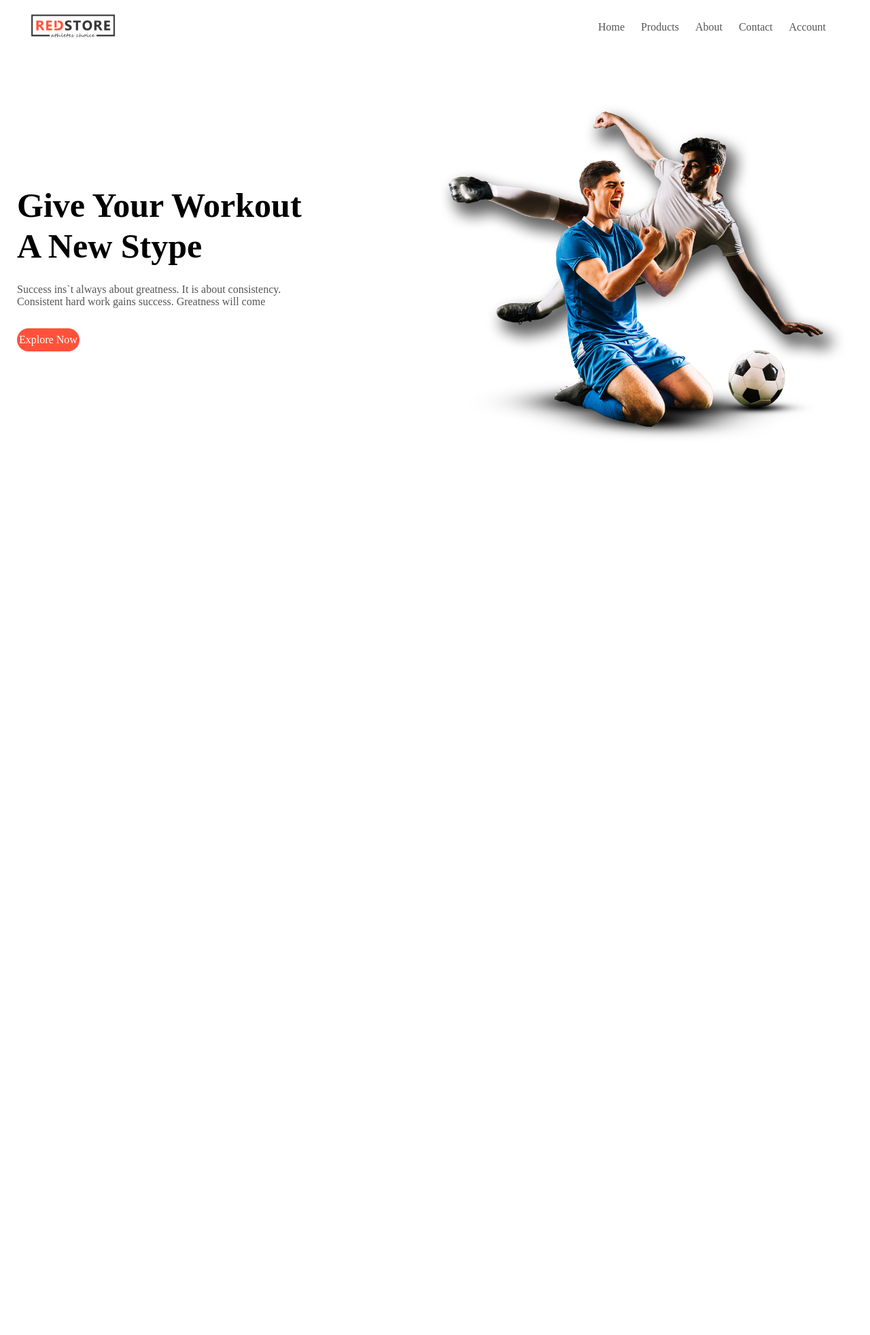
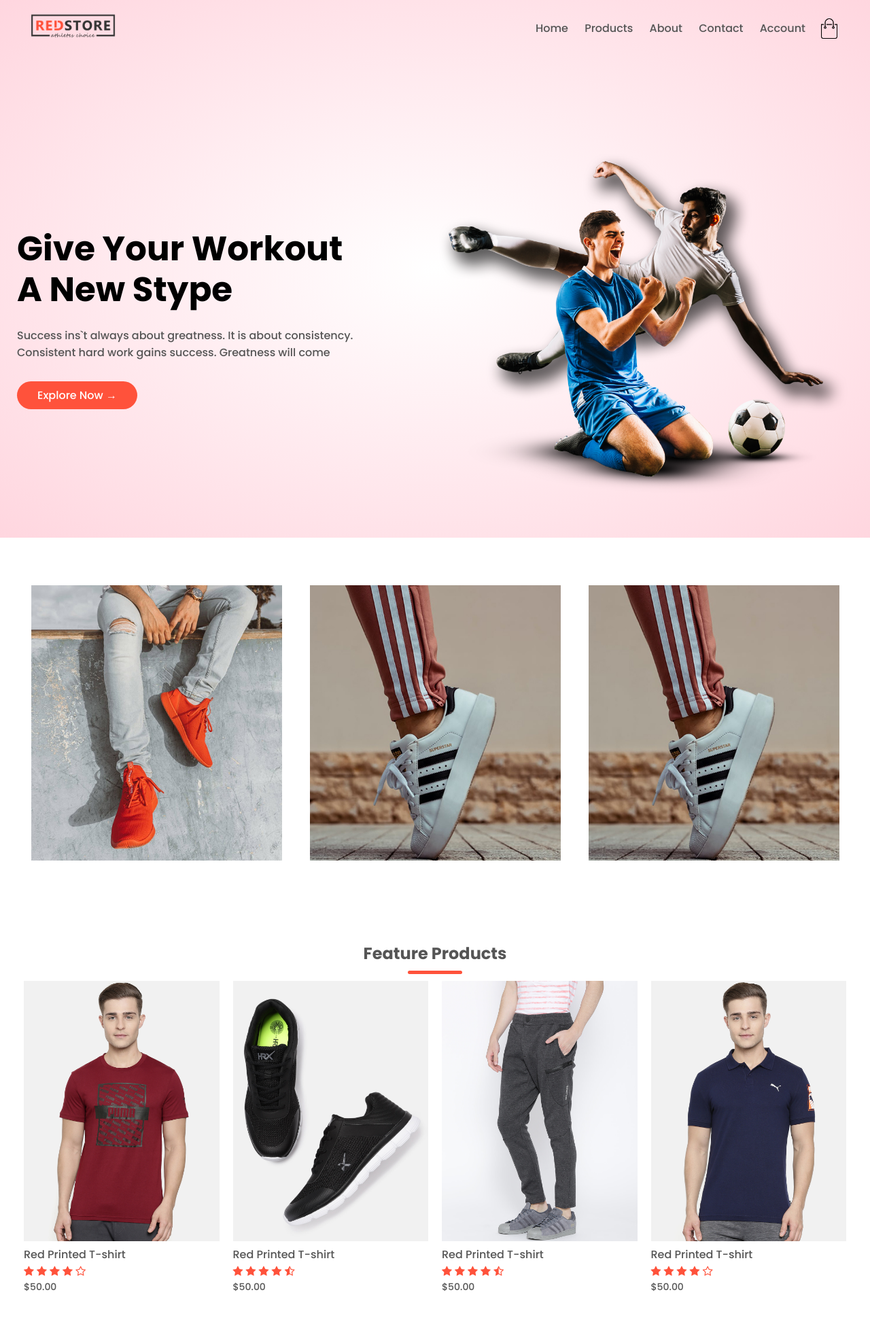
Before and after one commit to VDHUNG79/home-works-js.css.html, a PHP site: page / in a window 1280 px wide. Shown: the whole page at 68% size. Before the commit the page ends 643 px from the top, so only its background shows below. Run offline with PHP 8.4, Linux system fonts and the light colour scheme.

Commit message:
Feature Products

```diff
--- a/demo-web/01-e-store/index.html
+++ b/demo-web/01-e-store/index.html
@@ -5,8 +5,14 @@
     <meta name="viewport" content="width=device-width, initial-scale=1.0">
     <title>Xinh Dzai Web Store</title>
     <link rel="stylesheet" href="style.css">
+    <link href="https://fonts.googleapis.com/css2?family=Poppins:wght@300;500;600;700&display=swap" rel="stylesheet">
+    <link rel="stylesheet" href="https://stackpath.bootstrapcdn.com/font-awesome/4.7.0/css/font-awesome.min.css">
+    <!-- copy from: https://www.bootstrapcdn.com/fontawesome/-->
 </head>
 <body>
+
+    <div class="header">
+
         <div class="container">
 
             <div class="navbar">
@@ -24,6 +30,7 @@
                         <li><a href="">Account</a></li>
                     </ul>
                 </nav>
+                <img src="images/cart.png" alt="" width="30px" height="30px">
 
             </div>
 
@@ -32,7 +39,10 @@
                 <div class="col-2">
                     <h1>Give Your Workout <br> A New Stype </h1>
                     <p>Success ins`t always about greatness. It is about consistency. <br>Consistent hard work gains success. Greatness will come</p>
-                <a href="" class="btn">Explore Now</a>
+                    <a href="" class="btn">Explore Now &#8594;</a>
+                    <!--
+                    Using HTML ICON CODE &#8594; on https://www.toptal.com/designers/htmlarrows/symbols/
+                    -->
                 </div>
 
                 <div class="col-2">
@@ -43,5 +53,97 @@
 
         </div>
 
+    </div>
+
+<!----- featured categories ----->
+
+    <div class="categories">
+
+        <div class="small-container">
+
+            <div class="row">
+
+                <div class="col-3">
+                    <img src="images/category-1.jpg" alt="">
+                </div>
+                <div class="col-3">
+                    <img src="images/category-2.jpg" alt="">
+                </div>
+                <div class="col-3">
+                    <img src="images/category-2.jpg" alt="">
+                </div>
+
+            </div>
+
+        </div>
+
+    </div>
+
+<!----- featured categories ----->
+    <div class="small-container">
+        <h2 class="title">Feature Products</h2>
+        <div class="row">
+            <div class="col-4">
+                <img src="images/product-1.jpg" alt="">
+                <h4>Red Printed T-shirt</h4>
+                <div class="rating">
+                    <i class="fa fa-star" aria-hidden="true"></i>
+                    <i class="fa fa-star" aria-hidden="true"></i>
+                    <i class="fa fa-star" aria-hidden="true"></i>
+                    <i class="fa fa-star" aria-hidden="true"></i>
+                    <i class="fa fa-star-o" aria-hidden="true"></i>
+                    <!-- copy from: https://fontawesome.com/v4.7.0/icons/ -->
+                </div>
+                <p>$50.00</p>
+            </div>
+
+            <div class="col-4">
+                <img src="images/product-2.jpg" alt="">
+                <h4>Red Printed T-shirt</h4>
+                <div class="rating">
+                    <i class="fa fa-star" aria-hidden="true"></i>
+                    <i class="fa fa-star" aria-hidden="true"></i>
+                    <i class="fa fa-star" aria-hidden="true"></i>
+                    <i class="fa fa-star" aria-hidden="true"></i>
+                    <i class="fa fa-star-half-o" aria-hidden="true"></i>
+                    <!-- copy from: https://fontawesome.com/v4.7.0/icons/ -->
+                </div>
+                <p>$50.00</p>
+            </div>
+
+            <div class="col-4">
+                <img src="images/product-3.jpg" alt="">
+                <h4>Red Printed T-shirt</h4>
+                <div class="rating">
+                    <i class="fa fa-star" aria-hidden="true"></i>
+                    <i class="fa fa-star" aria-hidden="true"></i>
+                    <i class="fa fa-star" aria-hidden="true"></i>
+                    <i class="fa fa-star" aria-hidden="true"></i>
+                    <i class="fa fa-star-half-o" aria-hidden="true"></i>
+                    <!-- copy from: https://fontawesome.com/v4.7.0/icons/ -->
+                </div>
+                <p>$50.00</p>
+            </div>
+
+            <div class="col-4">
+                <img src="images/product-4.jpg" alt="">
+                <h4>Red Printed T-shirt</h4>
+                <div class="rating">
+                    <i class="fa fa-star" aria-hidden="true"></i>
+                    <i class="fa fa-star" aria-hidden="true"></i>
+                    <i class="fa fa-star" aria-hidden="true"></i>
+                    <i class="fa fa-star" aria-hidden="true"></i>
+                    <i class="fa fa-star-o" aria-hidden="true"></i>
+                    <!-- copy from: https://fontawesome.com/v4.7.0/icons/ -->
+                </div>
+                <p>$50.00</p>
+            </div>
+        </div>
+    </div>
+
 </body>
 </html>
+
+<!--
+    Using HTML ICON CODE https://www.toptal.com/designers/htmlarrows/symbols/
+ -->
--- a/demo-web/01-e-store/style.css
+++ b/demo-web/01-e-store/style.css
@@ -2,6 +2,10 @@
     margin: 0;
     padding: 0;
     box-sizing: border-box;
+}
+
+body {
+    font-family: 'Poppins', sans-serif;
 }
 
 .navbar {
@@ -68,7 +72,90 @@ p {
     display: inline-block;
     background: #ff523b;
     color: #ffffff;
-    padding: 8px 3px;
+    padding: 8px 30px;
     margin: 30px 0;
     border-radius: 30px;
+    transition: background 0.5s;
 }
+
+.btn:hover {
+    background: #563434;
+}
+
+.header {
+    background: radial-gradient(#fff, #ffd6df);
+}
+
+.header .row {
+    margin-top: 70px;
+}
+
+.categories {
+    margin: 70px 0;
+}
+
+.col-3 {
+    flex-basis: 30%;
+    min-width: 250px;
+    margin-bottom: 30px;
+}
+
+.col-3 img {
+    width: 100%;
+}
+
+.small-container {
+    max-width: 1080;
+    margin: auto;
+    padding-left: 25px;
+    padding-right: 25px;
+}
+
+.col-4 {
+    flex-basis: 25%;
+    padding: 10px;
+    min-width: 200px;
+    margin-bottom: 50px;
+    transition: transform 0.5s;
+}
+
+.col-4 img {
+    width: 100%;
+}
+
+.title {
+    text-align: center;
+    margin: 0 80px;
+    position: relative;
+    line-height: 60px;
+    color: #555;
+}
+
+.title::after {
+    content: '';
+    background: #ff523b;
+    width: 80px;
+    height: 5px;
+    border-radius: 5px;
+    position: absolute;
+    bottom: 0;
+    left: 50%;
+    transform: translateX(-50%);
+}
+
+h4 {
+    color: #555;
+    font-weight: normal;
+}
+
+.col-4 p {
+    font-size: 14px;
+}
+
+.rating .fa {
+    color: #ff523b;
+}
+
+.col-4:hover {
+    transform: translateY(-5px);
+}
```
Lines whose indentation alone changed are shown as unchanged.
